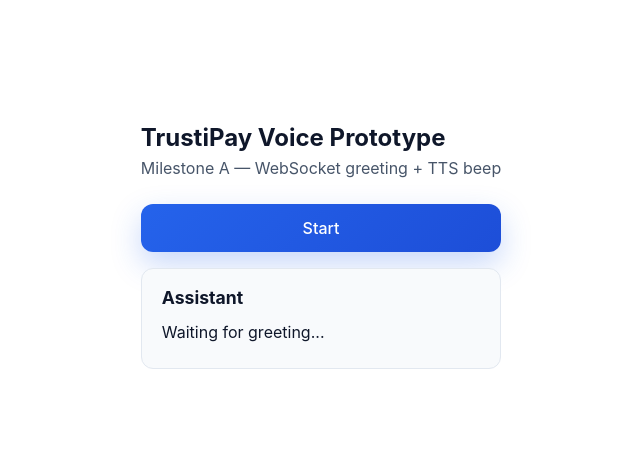
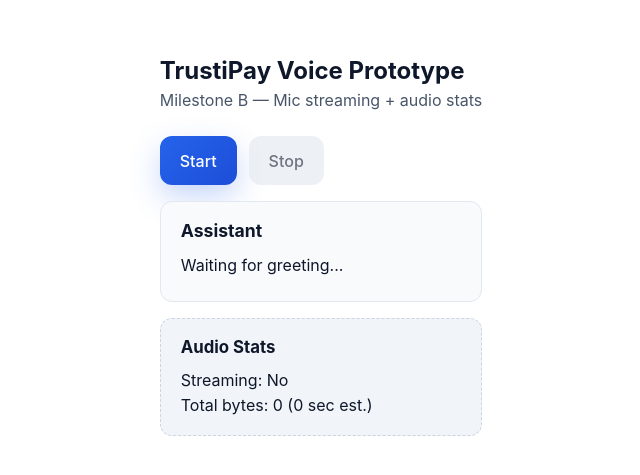
Before and after one commit to TrustiPay/Voice-Controlled-Dynamic-Inclusive-UX, a React (Vite) app in the folder frontend/: page / in a window 1280 px wide. Shown: the part 153-628 px from the top of the page, without its empty margins (319-959 px from the left). Built offline with nearby package versions, Linux system fonts and the light colour scheme.

Commit message:
Implement audio streaming and statistics; add mic streaming functionality and update UI for audio stats

```diff
--- a/frontend/src/App.css
+++ b/frontend/src/App.css
@@ -28,6 +28,11 @@ main {
   gap: 1rem;
 }
 
+.controls {
+  display: flex;
+  gap: 0.75rem;
+}
+
 .start-button {
   background: linear-gradient(135deg, #2563eb, #1d4ed8);
   color: #fff;
@@ -51,6 +56,21 @@ main {
   box-shadow: 0 14px 32px rgba(37, 99, 235, 0.3);
 }
 
+.stop-button {
+  background: #e2e8f0;
+  color: #0f172a;
+  border: none;
+  border-radius: 12px;
+  padding: 0.9rem 1.25rem;
+  font-size: 1rem;
+  cursor: pointer;
+}
+
+.stop-button:disabled {
+  opacity: 0.6;
+  cursor: not-allowed;
+}
+
 .message-panel {
   border: 1px solid #e2e8f0;
   border-radius: 12px;
@@ -68,3 +88,19 @@ main {
   min-height: 2rem;
   color: #0f172a;
 }
+
+.stats-panel {
+  border: 1px dashed #cbd5e1;
+  border-radius: 12px;
+  padding: 1rem 1.25rem;
+  background: #f1f5f9;
+}
+
+.stats-panel h2 {
+  margin: 0 0 0.5rem 0;
+  font-size: 1.05rem;
+}
+
+.stats-panel p {
+  margin: 0.1rem 0;
+}
--- a/frontend/src/App.tsx
+++ b/frontend/src/App.tsx
@@ -1,13 +1,17 @@
 import { useRef, useState } from 'react'
 import './App.css'
 import { playWavBytes } from './voice/audio'
+import { startMicStreaming } from './voice/mic'
 import { connectVoiceWS } from './voice/ws'
 
 function App() {
   const [assistantText, setAssistantText] = useState<string>('')
   const [connected, setConnected] = useState<boolean>(false)
+  const [streaming, setStreaming] = useState<boolean>(false)
+  const [audioStats, setAudioStats] = useState<{ total_bytes: number; seconds_estimate: number } | null>(null)
   const expectingAudio = useRef(false)
   const wsRef = useRef<WebSocket | null>(null)
+  const stopMicRef = useRef<(() => void) | null>(null)
 
   const handleJson = (data: any) => {
     if (!data || typeof data !== 'object') return
@@ -16,6 +20,9 @@ function App() {
     }
     if (data.type === 'TTS_AUDIO') {
       expectingAudio.current = true
+    }
+    if (data.type === 'AUDIO_STATS') {
+      setAudioStats({ total_bytes: data.total_bytes, seconds_estimate: data.seconds_estimate })
     }
   }
 
@@ -26,12 +33,42 @@ function App() {
     }
   }
 
-  const handleStart = () => {
+  const handleStart = async () => {
     if (wsRef.current) return
-    wsRef.current = connectVoiceWS(handleJson, handleBinary, () => setConnected(true))
+    wsRef.current = connectVoiceWS(handleJson, handleBinary, async () => {
+      setConnected(true)
+      wsRef.current?.send(
+        JSON.stringify({
+          type: 'AUDIO_CONFIG',
+          format: 'pcm_s16le',
+          sample_rate: 16000,
+          channels: 1,
+        })
+      )
+      try {
+        const { stop } = await startMicStreaming(wsRef.current!)
+        stopMicRef.current = stop
+        setStreaming(true)
+      } catch (err) {
+        console.error('Mic streaming failed', err)
+      }
+    })
     wsRef.current.onclose = () => {
       wsRef.current = null
       setConnected(false)
+      setStreaming(false)
+      stopMicRef.current?.()
+      stopMicRef.current = null
+    }
+  }
+
+  const handleStop = () => {
+    stopMicRef.current?.()
+    stopMicRef.current = null
+    setStreaming(false)
+    if (wsRef.current && wsRef.current.readyState === WebSocket.OPEN) {
+      wsRef.current.send(JSON.stringify({ type: 'STOP' }))
+      wsRef.current.close()
     }
   }
 
@@ -39,17 +76,30 @@ function App() {
     <div className="app-shell">
       <header>
         <h1>TrustiPay Voice Prototype</h1>
-        <p>Milestone A — WebSocket greeting + TTS beep</p>
+        <p>Milestone B — Mic streaming + audio stats</p>
       </header>
 
       <main>
-        <button className="start-button" onClick={handleStart} disabled={connected}>
-          {connected ? 'Connected' : 'Start'}
-        </button>
+        <div className="controls">
+          <button className="start-button" onClick={handleStart} disabled={connected}>
+            {connected ? 'Connected' : 'Start'}
+          </button>
+          <button className="stop-button" onClick={handleStop} disabled={!connected}>
+            Stop
+          </button>
+        </div>
 
         <div className="message-panel">
           <h2>Assistant</h2>
           <p className="assistant-text">{assistantText || 'Waiting for greeting...'}</p>
+        </div>
+
+        <div className="stats-panel">
+          <h2>Audio Stats</h2>
+          <p>Streaming: {streaming ? 'Yes' : 'No'}</p>
+          <p>
+            Total bytes: {audioStats ? audioStats.total_bytes : 0} ({audioStats ? audioStats.seconds_estimate : 0} sec est.)
+          </p>
         </div>
       </main>
     </div>
--- /dev/null
+++ b/frontend/src/voice/mic.ts
@@ -0,0 +1,41 @@
+const SAMPLE_RATE = 16000
+const BUFFER_SIZE = 2048
+
+function floatTo16BitPCM(input: Float32Array): ArrayBuffer {
+  const buffer = new ArrayBuffer(input.length * 2)
+  const view = new DataView(buffer)
+  for (let i = 0; i < input.length; i++) {
+    // Clamp the sample
+    let s = Math.max(-1, Math.min(1, input[i]))
+    view.setInt16(i * 2, s < 0 ? s * 0x8000 : s * 0x7fff, true)
+  }
+  return buffer
+}
+
+export async function startMicStreaming(ws: WebSocket): Promise<{ stop: () => void }> {
+  const stream = await navigator.mediaDevices.getUserMedia({ audio: true })
+
+  const audioContext = new AudioContext({ sampleRate: SAMPLE_RATE })
+  const source = audioContext.createMediaStreamSource(stream)
+
+  const processor = audioContext.createScriptProcessor(BUFFER_SIZE, 1, 1)
+  processor.onaudioprocess = (event: AudioProcessingEvent) => {
+    if (ws.readyState !== WebSocket.OPEN) return
+    const inputBuffer = event.inputBuffer.getChannelData(0)
+    const pcmBuffer = floatTo16BitPCM(inputBuffer)
+    ws.send(pcmBuffer)
+  }
+
+  source.connect(processor)
+  processor.connect(audioContext.destination)
+
+  const stop = () => {
+    processor.disconnect()
+    source.disconnect()
+    processor.onaudioprocess = null
+    stream.getTracks().forEach((t) => t.stop())
+    audioContext.close().catch(() => undefined)
+  }
+
+  return { stop }
+}
```
Also changed, not shown: 1 other file (tests, documents, lock files or other folders).
